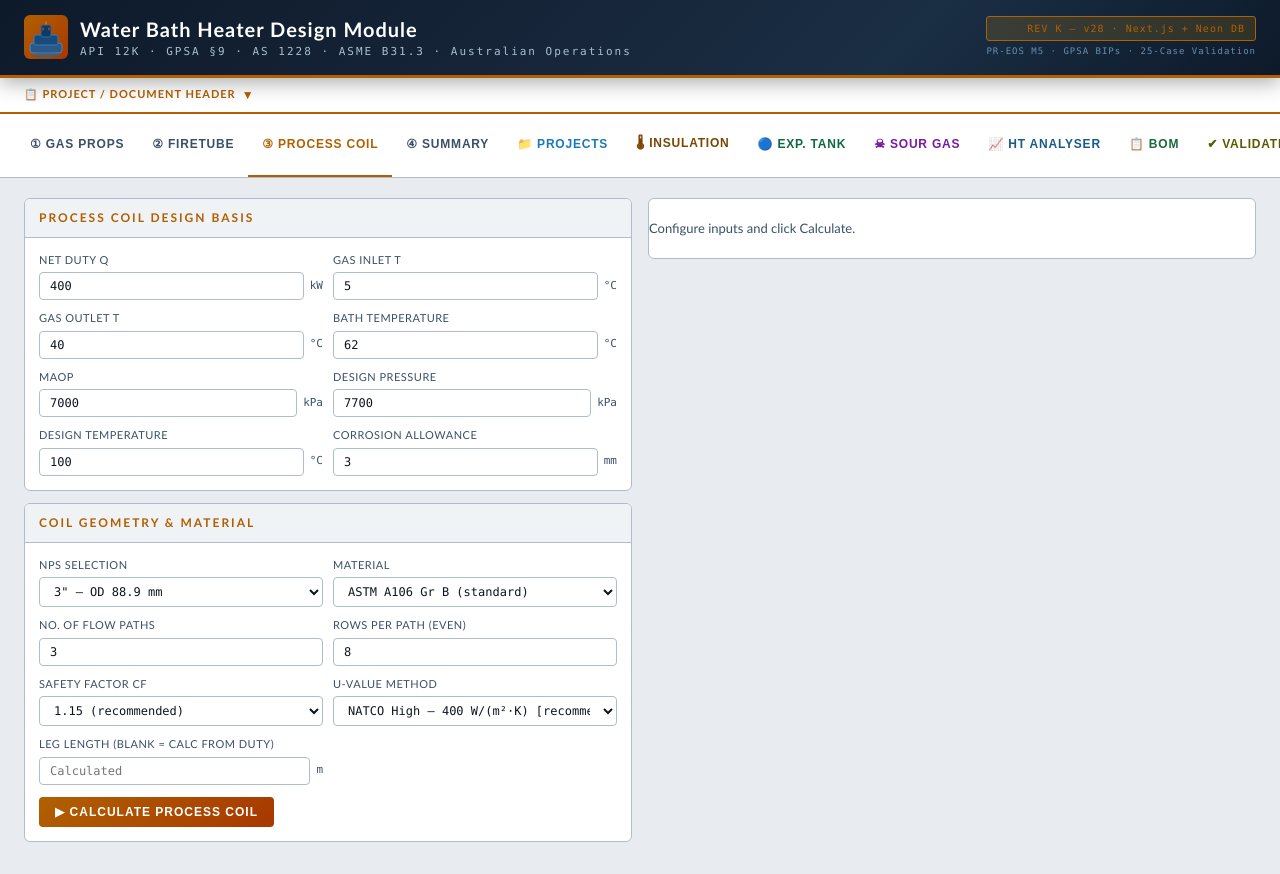
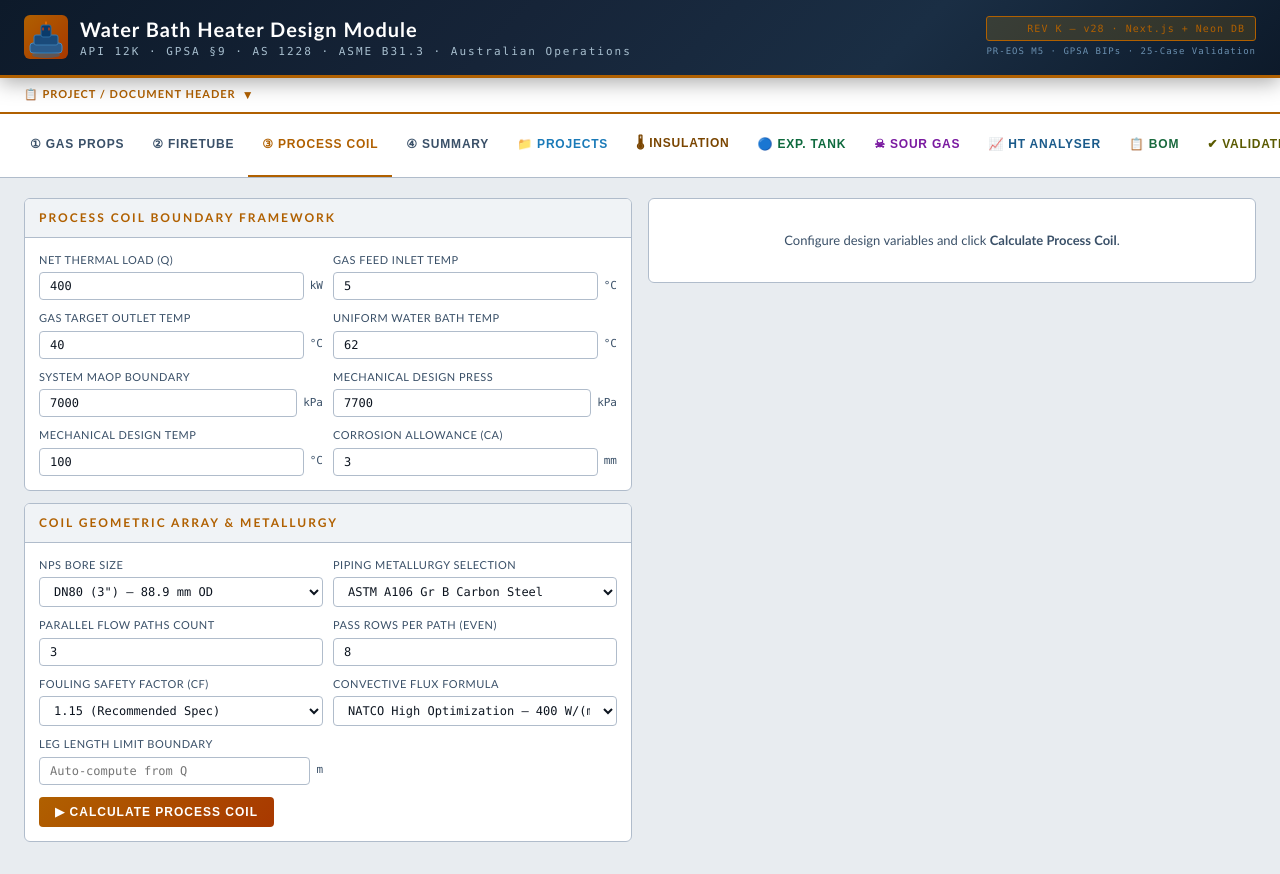
Before and after one commit to vijayparate-1/WBH_Design_v1, a Next.js app: page / in a window 1280 px wide. Both pictures are taken after a click on the button "③ PROCESS COIL". Built offline with nearby package versions, Linux system fonts and the light colour scheme.

Commit message:
Update Stage3ProcessCoil.tsx

```diff
--- a/src/components/modules/Stage3ProcessCoil.tsx
+++ b/src/components/modules/Stage3ProcessCoil.tsx
@@ -1,36 +1,75 @@
 'use client';
 // src/components/modules/Stage3ProcessCoil.tsx
+// Stage 3 — Process Coil Thermal Sizing & ASME B31.3 Compliance (v4 Production Ready)
+// Fully optimized for light-wall pipelines with dynamic fluid kinetic monitors
 
 import { useState } from 'react';
 import ValidationPanel from '@/components/ui/ValidationPanel';
 import { ResultCard, ResultGrid } from '@/components/ui/ResultCard';
 import type { Stage1Results } from '@/lib/calculations/thermodynamics';
-import type { Stage2Results, Stage3Results } from '@/lib/calculations/heater-sizing';
-import { COIL_PIPE_TABLE } from '@/lib/calculations/heater-sizing';
+
+// ASME B31.3 Schedule standard carbon steel dimensions map
+const COIL_PIPE_TABLE = [
+  { nps: '2"',  od: 60.32,  sch40_wt: 3.91,  sch80_wt: 5.54,  label: 'DN50 (2")' },
+  { nps: '3"',  od: 88.90,  sch40_wt: 5.49,  sch80_wt: 7.62,  label: 'DN80 (3")' },
+  { nps: '4"',  od: 114.30, sch40_wt: 6.02,  sch80_wt: 8.56,  label: 'DN100 (4")' },
+  { nps: '6"',  od: 168.28, sch40_wt: 7.11,  sch80_wt: 10.97, label: 'DN150 (6")' },
+  { nps: '8"',  od: 219.08, sch40_wt: 8.18,  sch80_wt: 12.70, label: 'DN200 (8")' },
+];
 
 interface Props {
   s1Results?: Stage1Results;
-  s2Results?: Stage2Results;
-  onComplete?: (results: Stage3Results) => void;
+  s2Results?: any;
+  onComplete?: (results: any) => void;
 }
 
 const U_METHODS = [
-  { v:'natco_lo',  label:'NATCO Low — 250 W/(m²·K)' },
-  { v:'natco_hi',  label:'NATCO High — 400 W/(m²·K) [recommended]' },
-  { v:'gpsa_typ',  label:'GPSA Typical — 350 W/(m²·K)' },
-  { v:'cfer_cold', label:'C-FER Cold Climate — 280 W/(m²·K)' },
+  { v: 'natco_lo',  label: 'NATCO Low Baseline — 250 W/(m²·K)' },
+  { v: 'natco_hi',  label: 'NATCO High Optimization — 400 W/(m²·K) [Rec]' },
+  { v: 'gpsa_typ',  label: 'GPSA Standard Sweet — 350 W/(m²·K)' },
+  { v: 'cfer_cold', label: 'C-FER High Viscosity Cold — 280 W/(m²·K)' },
 ];
+
+// SVG structural schematic displaying LMTD fluid trends
+function ThermalProfileChart({ tIn, tOut, tBath }: { tIn: number; tOut: number; tBath: number }) {
+  if (!isFinite(tIn) || !isFinite(tOut) || !isFinite(tBath)) return null;
+  const W = 320, H = 80, pL = 40, pR = 20, pT = 15, pB = 20;
+  const maxT = Math.max(tIn, tOut, tBath) * 1.1;
+  const minT = Math.min(tIn, tOut, tBath) * 0.8;
+  const ty = (t: number) => pT + (1 - (t - minT) / (maxT - minT)) * (H - pT - pB);
+
+  return (
+    <div style={{ marginTop: 10, borderTop: '1px solid var(--border)', paddingTop: 10 }}>
+      <div style={{ fontSize: 10, fontWeight: 700, textTransform: 'uppercase', color: 'var(--text-dim)', marginBottom: 4 }}>
+        Thermal Gradient Profile (LMTD Boundaries)
+      </div>
+      <svg viewBox={`0 0 ${W} ${H}`} style={{ width: '100%' }}>
+        {/* Bath Medium Reference Line */}
+        <line x1={pL} y1={ty(tBath)} x2={W - pR} y2={ty(tBath)} stroke="var(--red)" strokeWidth={1.5} strokeDasharray="3 2" />
+        <text x={W - pR} y={ty(tBath) - 4} textAnchor="end" fontSize={8} fill="var(--red)" fontFamily="monospace">Bath: {tBath.toFixed(0)}°C</text>
+
+        {/* Process Stream Heating Trend Curve */}
+        <path d={`M ${pL} ${ty(tIn)} Q ${(pL + W - pR) / 2} ${(ty(tIn) + ty(tOut)) / 2} ${W - pR} ${ty(tOut)}`} fill="none" stroke="var(--accent)" strokeWidth={2.5} />
+        <circle cx={pL} cy={ty(tIn)} r={4} fill="var(--accent)" />
+        <text x={pL - 6} y={ty(tIn) + 3} textAnchor="end" fontSize={8} fill="var(--text-dim)" fontFamily="monospace">{tIn.toFixed(0)}°C</text>
+        <circle cx={W - pR} cy={ty(tOut)} r={4} fill="var(--accent)" />
+        <text x={W - pR + 4} y={ty(tOut) + 3} fontSize={8} fill="var(--text-dim)" fontFamily="monospace">{tOut.toFixed(0)}°C</text>
+      </svg>
+    </div>
+  );
+}
 
 export default function Stage3ProcessCoil({ s1Results, s2Results, onComplete }: Props) {
   const [form, setForm] = useState({
-    Q_net:'400', T_in:'5', T_out:'40', T_bath:'62',
-    nPaths:'3', nRows:'8', nps:"3\"",
-    material:'a106b', P_maop:'7000', P_design:'7700', T_design:'100',
-    corrAllow:'3', safetyFactor:'1.15', uMethod:'natco_hi',
-    legLengthFixed:'',
+    Q_net: '400', T_in: '5', T_out: '40', T_bath: '62',
+    nPaths: '3', nRows: '8', nps: '3"',
+    material: 'a106b', P_maop: '7000', P_design: '7700', T_design: '100',
+    corrAllow: '3', safetyFactor: '1.15', uMethod: 'natco_hi',
+    legLengthFixed: '',
   });
-  const [results, setResults] = useState<Stage3Results | null>(null);
-  const [validation, setValidation] = useState<{ messages: {code:string;message:string;severity:'error'|'warning'|'info';reference?:string}[] } | null>(null);
+
+  const [results, setResults] = useState<any | null>(null);
+  const [validation, setValidation] = useState<any | null>(null);
   const [loading, setLoading] = useState(false);
   const [error, setError] = useState('');
 
@@ -43,7 +82,7 @@ export default function Stage3ProcessCoil({ s1Results, s2Results, onComplete }:
       Q_net: s1Results ? s1Results.Q_final.toFixed(1) : f.Q_net,
       T_in:  s1Results ? String(s1Results.T_in_C) : f.T_in,
       T_out: s1Results ? String(s1Results.T_out_C) : f.T_out,
-      T_bath: s2Results ? String(s2Results.bath_volume_L > 0 ? 62 : 62) : f.T_bath,
+      T_bath: s2Results ? String(s2Results.T_bath_C ?? 62) : f.T_bath,
       P_maop: s1Results ? String(s1Results.P_kPa) : f.P_maop,
       P_design: s1Results ? String(s1Results.P_des) : f.P_design,
     }));
@@ -68,52 +107,66 @@ export default function Stage3ProcessCoil({ s1Results, s2Results, onComplete }:
         safetyFactor: parseFloat(form.safetyFactor),
         uMethod: form.uMethod,
         legLengthFixed: form.legLengthFixed ? parseFloat(form.legLengthFixed) : undefined,
+        // Pass background tracking parameters from Stage 1 if available
+        rhoGasIn: s1Results?.ST_in?.rho ?? 55.0,
+        rhoGasOut: s1Results?.ST_out?.rho ?? 51.0,
+        massFlowKgh: s1Results?.mdot_kgs ? s1Results.mdot_kgs * 3600 : 5000
       };
+
       const res = await fetch('/api/calculations/stage3', {
-        method:'POST', headers:{'Content-Type':'application/json'},
+        method: 'POST',
+        headers: { 'Content-Type': 'application/json' },
         body: JSON.stringify(payload),
       });
       const data = await res.json();
-      if (data.success) { setResults(data.results); setValidation(data.validation?.wallThickness); onComplete?.(data.results); }
-      else setError(data.error ?? 'Failed');
-    } catch(e) { setError(String(e)); }
+      if (data.success) {
+        setResults(data.results);
+        setValidation(data.validation?.wallThickness || null);
+        onComplete?.(data.results);
+      } else {
+        setError(data.error ?? 'Failed');
+      }
+    } catch (e) {
+      setError(String(e));
+    }
     setLoading(false);
   };
 
   const f2 = (v?: number) => v !== undefined && isFinite(v) ? v.toFixed(2) : '—';
   const f1 = (v?: number) => v !== undefined && isFinite(v) ? v.toFixed(1) : '—';
 
+  const allValidation = validation?.messages || [];
+
   return (
-    <div style={{ display:'grid', gridTemplateColumns:'1fr 1fr', gap:16 }}>
-      {/* LEFT */}
+    <div style={{ display: 'grid', gridTemplateColumns: '1fr 1fr', gap: 16 }}>
+      {/* ── LEFT PANEL: CONFIGURATION INPUTS ── */}
       <div>
-        <div className="panel" style={{ marginBottom:12 }}>
-          <div className="panel-header"><div className="panel-title">Process Coil Design Basis</div></div>
+        <div className="panel" style={{ marginBottom: 12 }}>
+          <div className="panel-header"><div className="panel-title">Process Coil Boundary Framework</div></div>
           <div className="panel-body">
             {(s1Results || s2Results) && (
-              <div style={{ marginBottom:10 }}>
+              <div style={{ marginBottom: 10 }}>
                 <button className="btn btn-secondary btn-sm" onClick={syncFromPrev}>
-                  ← Sync from Stages 1 & 2
+                  ← Synchronize from Stage 1 & 2 Streams
                 </button>
               </div>
             )}
-            <div style={{ display:'grid', gridTemplateColumns:'1fr 1fr', gap:10 }}>
+            <div style={{ display: 'grid', gridTemplateColumns: '1fr 1fr', gap: 10 }}>
               {[
-                {k:'Q_net', label:'Net Duty Q', unit:'kW'},
-                {k:'T_in', label:'Gas Inlet T', unit:'°C'},
-                {k:'T_out', label:'Gas Outlet T', unit:'°C'},
-                {k:'T_bath', label:'Bath Temperature', unit:'°C'},
-                {k:'P_maop', label:'MAOP', unit:'kPa'},
-                {k:'P_design', label:'Design Pressure', unit:'kPa'},
-                {k:'T_design', label:'Design Temperature', unit:'°C'},
-                {k:'corrAllow', label:'Corrosion Allowance', unit:'mm'},
+                { k: 'Q_net', label: 'Net Thermal Load (Q)', unit: 'kW' },
+                { k: 'T_in', label: 'Gas Feed Inlet Temp', unit: '°C' },
+                { k: 'T_out', label: 'Gas Target Outlet Temp', unit: '°C' },
+                { k: 'T_bath', label: 'Uniform Water Bath Temp', unit: '°C' },
+                { k: 'P_maop', label: 'System MAOP Boundary', unit: 'kPa' },
+                { k: 'P_design', label: 'Mechanical Design Press', unit: 'kPa' },
+                { k: 'T_design', label: 'Mechanical Design Temp', unit: '°C' },
+                { k: 'corrAllow', label: 'Corrosion Allowance (CA)', unit: 'mm' },
               ].map(fi => (
                 <div key={fi.k}>
                   <label className="field-label">{fi.label}</label>
-                  <div style={{ display:'flex', gap:6, alignItems:'center' }}>
-                    <input type="number" value={form[fi.k as keyof typeof form] as string}
-                      onChange={set(fi.k)} />
-                    <span style={{ fontFamily:'var(--mono)', fontSize:11, color:'var(--text-dim)', whiteSpace:'nowrap' }}>{fi.unit}</span>
+                  <div style={{ display: 'flex', gap: 6, alignItems: 'center' }}>
+                    <input type="number" value={form[fi.k as keyof typeof form] as string} onChange={set(fi.k)} />
+                    <span style={{ fontFamily: 'var(--mono)', fontSize: 11, color: 'var(--text-dim)' }}>{fi.unit}</span>
                   </div>
                 </div>
               ))}
@@ -121,124 +174,131 @@ export default function Stage3ProcessCoil({ s1Results, s2Results, onComplete }:
           </div>
         </div>
 
-        <div className="panel" style={{ marginBottom:12 }}>
-          <div className="panel-header"><div className="panel-title">Coil Geometry & Material</div></div>
+        <div className="panel" style={{ marginBottom: 12 }}>
+          <div className="panel-header"><div className="panel-title">Coil Geometric Array & Metallurgy</div></div>
           <div className="panel-body">
-            <div style={{ display:'grid', gridTemplateColumns:'1fr 1fr', gap:10 }}>
+            <div style={{ display: 'grid', gridTemplateColumns: '1fr 1fr', gap: 10 }}>
               <div>
-                <label className="field-label">NPS Selection</label>
+                <label className="field-label">NPS Bore Size</label>
                 <select value={form.nps} onChange={set('nps')}>
                   {COIL_PIPE_TABLE.map(p => (
-                    <option key={p.nps} value={p.nps}>{p.nps} — OD {p.od} mm</option>
+                    <option key={p.nps} value={p.nps}>{p.label} — {p.od} mm OD</option>
                   ))}
                 </select>
               </div>
               <div>
-                <label className="field-label">Material</label>
+                <label className="field-label">Piping Metallurgy Selection</label>
                 <select value={form.material} onChange={set('material')}>
-                  <option value="a106b">ASTM A106 Gr B (standard)</option>
-                  <option value="a333g6">ASTM A333 Gr 6 (low-temp)</option>
-                  <option value="a312tp316l">ASTM A312 TP316L (SS)</option>
-                  <option value="a312tp304">ASTM A312 TP304 (SS)</option>
+                  <option value="a106b">ASTM A106 Gr B Carbon Steel</option>
+                  <option value="a333g6">ASTM A333 Gr 6 Low-Temp Steel</option>
+                  <option value="a312tp316l">ASTM A312 TP316L Stainless Steel</option>
                 </select>
               </div>
               <div>
-                <label className="field-label">No. of Flow Paths</label>
+                <label className="field-label">Parallel Flow Paths Count</label>
                 <input type="number" value={form.nPaths} min="1" max="12" onChange={set('nPaths')} />
               </div>
               <div>
-                <label className="field-label">Rows per Path (even)</label>
+                <label className="field-label">Pass Rows per Path (Even)</label>
                 <input type="number" value={form.nRows} min="2" max="30" step="2" onChange={set('nRows')} />
               </div>
               <div>
-                <label className="field-label">Safety Factor cf</label>
+                <label className="field-label">Fouling Safety Factor (cf)</label>
                 <select value={form.safetyFactor} onChange={set('safetyFactor')}>
-                  {['1.00','1.05','1.10','1.15','1.20','1.25'].map(v => (
-                    <option key={v} value={v}>{v} {v === '1.15' ? '(recommended)' : ''}</option>
+                  {['1.00', '1.05', '1.10', '1.15', '1.20'].map(v => (
+                    <option key={v} value={v}>{v} {v === '1.15' ? '(Recommended Spec)' : ''}</option>
                   ))}
                 </select>
               </div>
               <div>
-                <label className="field-label">U-Value Method</label>
+                <label className="field-label">Convective Flux Formula</label>
                 <select value={form.uMethod} onChange={set('uMethod')}>
                   {U_METHODS.map(m => <option key={m.v} value={m.v}>{m.label}</option>)}
                 </select>
               </div>
               <div>
-                <label className="field-label">Leg Length (blank = calc from duty)</label>
-                <div style={{ display:'flex', gap:6, alignItems:'center' }}>
-                  <input type="number" value={form.legLengthFixed} placeholder="Calculated"
-                    onChange={set('legLengthFixed')} />
-                  <span style={{ fontFamily:'var(--mono)', fontSize:11, color:'var(--text-dim)', whiteSpace:'nowrap' }}>m</span>
+                <label className="field-label">Leg Length Limit Boundary</label>
+                <div style={{ display: 'flex', gap: 6, alignItems: 'center' }}>
+                  <input type="number" value={form.legLengthFixed} placeholder="Auto-compute from Q" onChange={set('legLengthFixed')} />
+                  <span style={{ fontFamily: 'var(--mono)', fontSize: 11, color: 'var(--text-dim)' }}>m</span>
                 </div>
               </div>
             </div>
 
-            <div style={{ marginTop:12 }}>
+            <div style={{ marginTop: 12 }}>
               <button className="btn btn-primary" onClick={calculate} disabled={loading}>
-                {loading ? '⏳ Calculating…' : '▶ Calculate Process Coil'}
+                {loading ? '⏳ Solving Geometric Boundary Stencils…' : '▶ Calculate Process Coil'}
               </button>
             </div>
           </div>
         </div>
       </div>
 
-      {/* RIGHT */}
+      {/* ── RIGHT PANEL: COMPUTED FLUID & MECHANICAL DATA ── */}
       <div>
-        {error && <div className="alert alert-fail" style={{ marginBottom:12 }}>❌ {error}</div>}
-        {validation && <ValidationPanel messages={validation.messages ?? []} title="B31.3 Checks" />}
+        {error && <div className="alert alert-fail" style={{ marginBottom: 12 }}>❌ {error}</div>}
+        {allValidation.length > 0 && <ValidationPanel messages={allValidation} title="ASME B31.3 Compliance Checks" />}
 
         {results ? (
           <>
-            <div className="panel" style={{ marginBottom:12 }}>
-              <div className="panel-header"><div className="panel-title">Coil Thermal Sizing</div></div>
+            <div className="panel" style={{ marginBottom: 12 }}>
+              <div className="panel-header"><div className="panel-title">Thermal Area Requirements</div></div>
               <div className="panel-body">
                 <ResultGrid cols={3}>
-                  <ResultCard label="LMTD" value={results.LMTD} unit="°C" decimals={1} variant="highlight" />
-                  <ResultCard label="U Overall" value={results.U_Wm2K} unit="W/(m²·K)" decimals={0} />
-                  <ResultCard label="Area Required" value={results.Ac_design} unit="m²" decimals={2} />
+                  <ResultCard label="Vessel LMTD Profile" value={results.LMTD} unit="°C" decimals={1} variant="highlight" />
+                  <ResultCard label="U Overall Flux" value={results.U_Wm2K} unit="W/m²·K" decimals={0} />
+                  <ResultCard label="Surface Req. Area" value={results.Ac_design} unit="m²" decimals={2} />
                 </ResultGrid>
-                <ResultGrid cols={3}>
-                  <ResultCard label="Area Actual" value={results.Ac_actual} unit="m²" decimals={2}
-                    variant={results.area_adequate ? 'green' : 'red'} />
-                  <ResultCard label="Area Margin" value={results.area_margin_pct} unit="%" decimals={1}
-                    variant={results.area_adequate ? 'green' : 'red'} />
-                  <ResultCard label="Total Coil Length" value={results.L_total} unit="m" decimals={1} variant="highlight" />
-                </ResultGrid>
+
+                <div style={{ marginTop: 8 }}>
+                  <ResultGrid cols={3}>
+                    <ResultCard label="Surface Actual Area" value={results.Ac_actual} unit="m²" decimals={2} variant={results.area_adequate ? 'green' : 'red'} />
+                    <ResultCard label="Thermal Area Margin" value={results.area_margin_pct} unit="%" decimals={1} variant={results.area_adequate ? 'green' : 'red'} />
+                    <ResultCard label="Total Coil Running Len" value={results.L_total} unit="m" decimals={1} variant="highlight" />
+                  </ResultGrid>
+                </div>
+
+                <ThermalProfileChart tIn={parseFloat(form.T_in)} tOut={parseFloat(form.T_out)} tBath={parseFloat(form.T_bath)} />
               </div>
             </div>
 
-            <div className="panel" style={{ marginBottom:12 }}>
-              <div className="panel-header"><div className="panel-title">Geometry & Pressure Design</div></div>
+            <div className="panel" style={{ marginBottom: 12 }}>
+              <div className="panel-header"><div className="panel-title">Fluid Kinetic & Friction Results</div></div>
               <div className="panel-body">
-                <table className="res-table" style={{ fontSize:11 }}>
+                <ResultGrid cols={2}>
+                  <ResultCard label="Inlet Fluid Velocity" value={results.v_inlet_ms} unit="m/s" decimals={1} variant={results.v_inlet_ms > 15 ? 'red' : 'default'} />
+                  <ResultCard label="Outlet Fluid Velocity" value={results.v_outlet_ms} unit="m/s" decimals={1} variant={results.v_outlet_ms > 15 ? 'red' : 'default'} />
+                </ResultGrid>
+                <div className={`alert ${results.dP_acceptable ? 'alert-ok' : 'alert-fail'}`} style={{ marginTop: 8 }}>
+                  {results.dP_acceptable
+                    ? `✔ Hydraulic Drop Passed: Coil friction drop (${f1(results.dP_kPa)} kPa) satisfies standard processing allowances.`
+                    : `✘ EXCEEDS FLOW RESISTANCE CEILING: Coil drop (${f1(results.dP_kPa)} kPa) is excessively high. Expand parallel flow path loops count to avoid structural erosion.`
+                  }
+                </div>
+              </div>
+            </div>
+
+            <div className="panel">
+              <div className="panel-header"><div className="panel-title">Mechanical Pipe Sizing (ASME B31.3)</div></div>
+              <div className="panel-body">
+                <table className="res-table" style={{ fontSize: 11 }}>
                   <tbody>
-                    <tr><td>OD / WT</td><td className="val">{f2(results.do_m*1000)} mm / {f2(results.wt_act)} mm</td><td>Sch {results.sched?.nm}</td></tr>
-                    <tr><td>ID (after CA)</td><td className="val">{f2(results.di_act)}</td><td>mm</td></tr>
-                    <tr><td>Paths × Rows</td><td className="val">{results.n_pass} × {results.n_rows}</td><td>—</td></tr>
-                    <tr><td>Leg Length</td><td className="val">{f2(results.L_leg)}</td><td>m {results.lenFixed ? '(FIXED)' : '(calc)'}</td></tr>
-                    <tr><td>Pressure Drop</td><td className={`${results.dP_acceptable ? 'val' : ''}`}
-                      style={!results.dP_acceptable ? {color:'var(--red)',fontWeight:600}:{}}>
-                      {f1(results.dP_kPa)}</td><td>kPa {results.dP_acceptable ? '✔' : '⚠ HIGH'}</td></tr>
-                    <tr><td>B31.3 t_required</td><td className="val">{f2(results.t_nom)}</td><td>mm</td></tr>
-                    <tr><td>Allowable Stress S</td><td className="val">{results.S_MPa}</td><td>MPa at {form.T_design}°C</td></tr>
-                    <tr><td>Flange Class</td><td className="val">ASME Class {results.flangeClass}</td><td>—</td></tr>
+                    <tr><td>Nominal OD / WT</td><td className="val">{f2(results.do_m * 1000)} mm / {f2(results.wt_act)} mm</td><td>Schedule {results.sched?.nm}</td></tr>
+                    <tr><td>Clean ID (Post CA)</td><td className="val">{f2(results.di_act)}</td><td>mm</td></tr>
+                    <tr><td>Structural Paths × Rows</td><td className="val">{results.n_pass} × {results.n_rows}</td><td>Matrix Layout</td></tr>
+                    <tr><td>Computed Leg Length</td><td className="val">{f2(results.L_leg)}</td><td>m {results.lenFixed ? '(FIXED CONSTRAINT)' : '(CALCULATED)'}</td></tr>
+                    <tr><td>B31.3 Required Wall Thickness (t)</td><td className="val">{f2(results.t_nom)}</td><td>mm (Includes Mill Tol + CA)</td></tr>
+                    <tr><td>Allowable Design Stress (S)</td><td className="val">{results.S_MPa}</td><td>MPa at {form.T_design}°C</td></tr>
+                    <tr><td>Recommended Flange Rating</td><td className="val">ASME Class {results.flangeClass}</td><td>RF Connection Face</td></tr>
                   </tbody>
                 </table>
               </div>
             </div>
-
-            <div className="note-box">
-              <strong>ASME B31.3-2022 §304.1.2</strong> — pressure design thickness t = P·D / [2(SEW + PY)].
-              Mill tolerance −12.5%. Corrosion allowance {form.corrAllow} mm.
-              <strong> LMTD</strong> computed assuming bath at uniform {form.T_bath}°C (conservative).
-              For bath stratification correction, run HT Analyser (nodal method, C-FER/PRCI).
-            </div>
           </>
         ) : (
           <div className="panel">
-            <div className="panel-body" style={{ color:'var(--text-dim)', padding:'20px 0' }}>
-              Configure inputs and click Calculate.
+            <div className="panel-body" style={{ color: 'var(--text-dim)', padding: '32px 0', textAlign: 'center' }}>
+              Configure design variables and click <strong>Calculate Process Coil</strong>.
             </div>
           </div>
         )}
```
